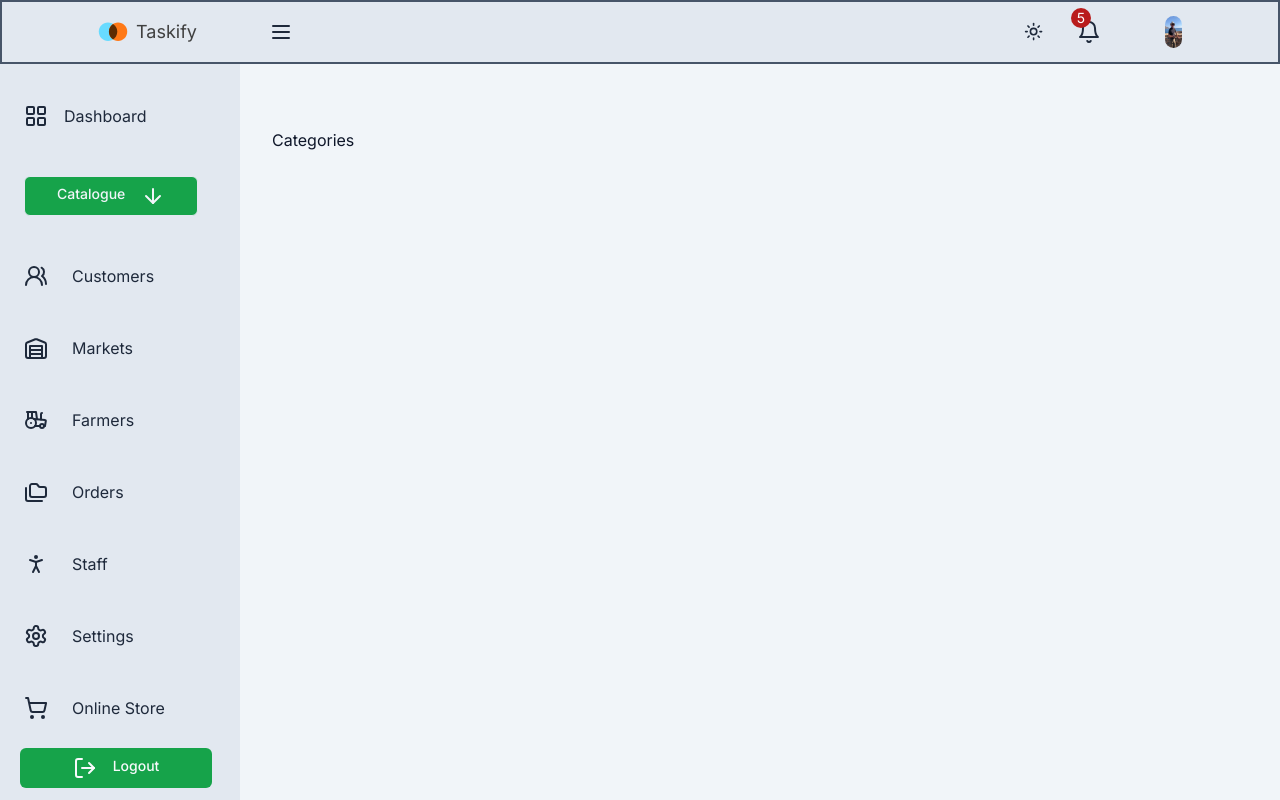
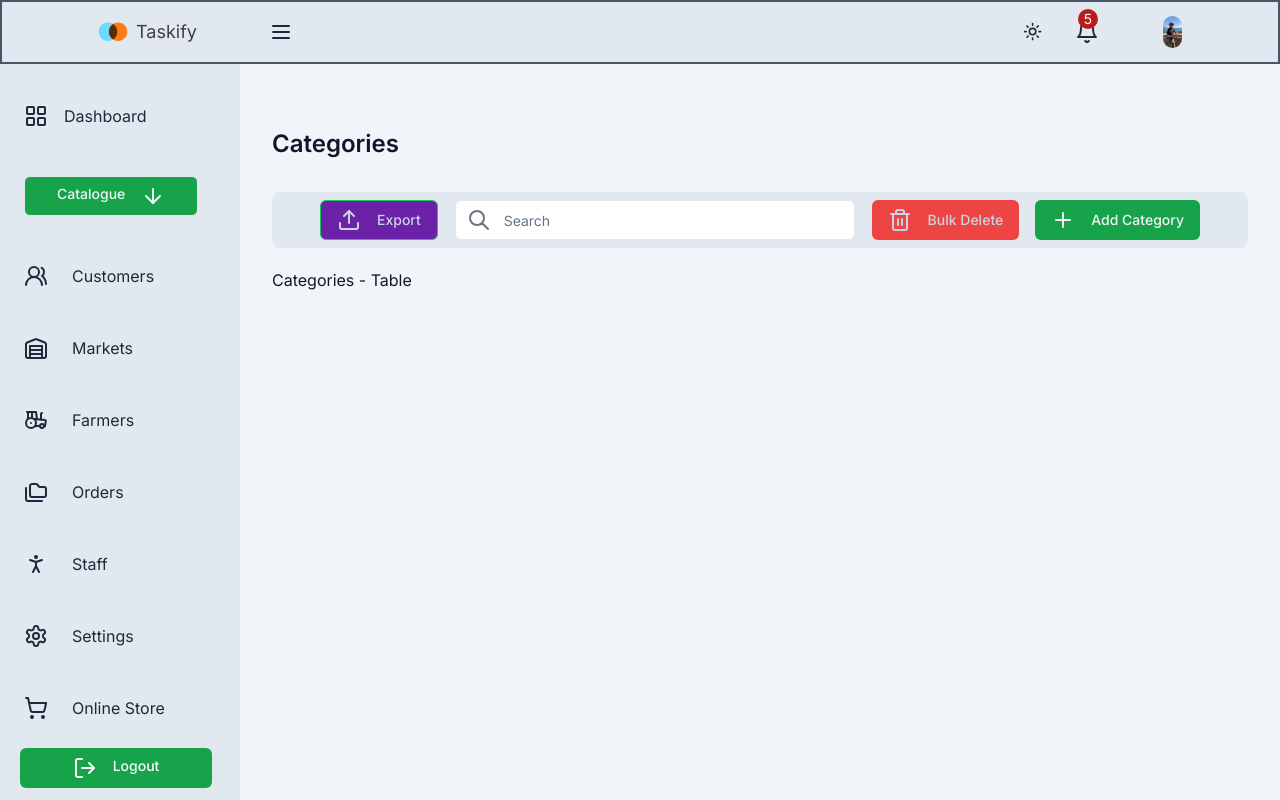
Before and after one commit to NeilRow56/jb_ecomm, a Next.js app: page /dashboard/categories in a window 1280 px wide. Built offline with nearby package versions, Linux system fonts and the light colour scheme.

Commit message:
Added PageHeader with search component

```diff
--- a/package.json
+++ b/package.json
@@ -10,6 +10,7 @@
   },
   "dependencies": {
     "@faker-js/faker": "^8.3.1",
+    "@hookform/resolvers": "^3.3.4",
     "@radix-ui/react-dialog": "^1.0.5",
     "@radix-ui/react-dropdown-menu": "^2.0.6",
     "@radix-ui/react-icons": "^1.3.0",
@@ -29,9 +30,11 @@
     "react": "^18.3.0-canary-493f72b0a-20230727",
     "react-chartjs-2": "^5.2.0",
     "react-dom": "^18.3.0-canary-8039e6d0b-20231026",
+    "react-hook-form": "^7.49.3",
     "react-icons": "^4.12.0",
     "tailwind-merge": "^2.2.0",
-    "tailwindcss-animate": "^1.0.7"
+    "tailwindcss-animate": "^1.0.7",
+    "zod": "^3.22.4"
   },
   "devDependencies": {
     "@types/node": "^20",
--- a/src/app/(back-office)/_components/Navbar.tsx
+++ b/src/app/(back-office)/_components/Navbar.tsx
@@ -18,7 +18,7 @@ type Props = {}
 
 const Navbar = (props: Props) => {
   return (
-    <div className=" fixed top-0 flex  h-16 w-full items-center justify-between  overflow-hidden border-2 border-slate-600 bg-slate-200 px-24 py-4 text-slate-50 dark:bg-slate-800">
+    <div className=" fixed top-0  flex h-16 w-full items-center  justify-between overflow-hidden border-2 border-slate-600 bg-slate-200 py-4 text-slate-50 md:px-12 lg:px-24 dark:bg-slate-800">
       <div className="flex">
         <Logo />
       </div>
@@ -35,7 +35,7 @@ const Navbar = (props: Props) => {
             <div className="flex items-center">
               <Bell className="text-slate-800 dark:text-lime-500" />
 
-              <span className="absolute right-[187px] top-[6px] flex h-5 w-5 items-center justify-center rounded-full bg-red-700 text-sm text-white">
+              <span className="absolute right-[180px] top-[7px] flex h-5 w-5 items-center justify-center rounded-full bg-red-700 text-sm text-white">
                 5
               </span>
             </div>
@@ -135,7 +135,7 @@ const Navbar = (props: Props) => {
               src="/profile.jpg"
               width={200}
               height={200}
-              className="h-8 w-8 rounded-full"
+              className="h-8 w-12 rounded-full"
               alt="profile picture"
             />
           </DropdownMenuTrigger>
--- a/src/app/(back-office)/_components/Sidebar.tsx
+++ b/src/app/(back-office)/_components/Sidebar.tsx
@@ -10,15 +10,13 @@ import {
   PersonStanding,
   Settings,
   ShoppingCart,
-  Slack,
   Tractor,
-  User2,
   Users2,
   Warehouse,
 } from 'lucide-react'
 import Link from 'next/link'
 import { usePathname, useRouter } from 'next/navigation'
-import React from 'react'
+import React, { useState } from 'react'
 import { DropdownMenuCat } from '../dashboard/(catalogue)/_components/DropdownCat'
 
 const routes = [
@@ -63,8 +61,9 @@ type Props = {}
 
 const Sidebar = (props: Props) => {
   const pathName = usePathname()
+
   return (
-    <div className=" fixed left-0 min-h-screen w-60 space-y-6 bg-slate-200  pt-24 text-slate-800  dark:bg-slate-700 dark:text-slate-100">
+    <div className=" fixed left-0 hidden min-h-screen w-60 space-y-6 bg-slate-200 pt-24  text-slate-800 lg:block  dark:bg-slate-700 dark:text-slate-100">
       <div className="flex flex-col space-y-8">
         <Link
           href="/dashboard"
--- /dev/null
+++ b/src/app/(back-office)/_components/shared/PageHeader.tsx
@@ -0,0 +1,56 @@
+import Heading from '@/components/Heading'
+import { Button } from '@/components/ui/button'
+import { Pencil, Plus, Trash2, Upload } from 'lucide-react'
+import Link from 'next/link'
+import React from 'react'
+import SearchBar from './Search'
+
+type PageHeaderProps = {
+  title: string
+  linkTitle: string
+  href: string
+}
+
+const PageHeader = ({ title, linkTitle, href }: PageHeaderProps) => {
+  return (
+    <div className=" flex w-full flex-col ">
+      <div className="mb-8">
+        <Heading title={title} />
+      </div>
+      <div className="container flex items-center justify-between rounded-lg bg-slate-200 px-12 py-2 dark:bg-slate-800">
+        <Button className="border border-green-500 bg-purple-800 text-slate-300">
+          <span className="flex items-center gap-4 ">
+            <Upload />
+            Export
+          </span>
+        </Button>
+        <SearchBar />
+        <div className="flex gap-4">
+          {/* <Button variant="default" className="text-slate-900">
+            <span className="flex items-center gap-4 ">
+              <Pencil className="h-4 w-4 text-slate-400" />
+              Bulk Action
+            </span>
+          </Button> */}
+          <Button variant="destructive" className="text-slate-300">
+            <span className="flex items-center gap-4 ">
+              <Trash2 />
+              Bulk Delete
+            </span>
+          </Button>
+          <Button
+            asChild
+            className="bg-green-600 text-slate-100 hover:bg-green-600/75"
+          >
+            <span className="flex gap-4">
+              <Plus />
+              <Link href={href}>{linkTitle}</Link>
+            </span>
+          </Button>
+        </div>
+      </div>
+    </div>
+  )
+}
+
+export default PageHeader
--- /dev/null
+++ b/src/app/(back-office)/_components/shared/Search.tsx
@@ -0,0 +1,23 @@
+import { Input } from '@/components/ui/input'
+
+export default function SearchBar() {
+  return (
+    <div className="relative w-[400px]">
+      <svg
+        xmlns="http://www.w3.org/2000/svg"
+        className="absolute bottom-0 left-3 top-0 my-auto h-6 w-6 text-gray-500"
+        fill="none"
+        viewBox="0 0 24 24"
+        stroke="currentColor"
+      >
+        <path
+          strokeLinecap="round"
+          strokeLinejoin="round"
+          strokeWidth={2}
+          d="M21 21l-6-6m2-5a7 7 0 11-14 0 7 7 0 0114 0z"
+        />
+      </svg>
+      <Input type="text" placeholder="Search" className="pl-12 pr-4" />
+    </div>
+  )
+}
--- /dev/null
+++ b/src/app/(back-office)/dashboard/(catalogue)/categories/new/page.tsx
@@ -0,0 +1,11 @@
+type Props = {}
+
+const NewCatageoryPage = (props: Props) => {
+  return (
+    <div>
+      <h2 className="p-24 text-slate-900 dark:text-slate-100">New Catageory</h2>
+    </div>
+  )
+}
+
+export default NewCatageoryPage
--- a/src/app/(back-office)/dashboard/(catalogue)/categories/page.tsx
+++ b/src/app/(back-office)/dashboard/(catalogue)/categories/page.tsx
@@ -1,7 +1,23 @@
+import PageHeader from '@/app/(back-office)/_components/shared/PageHeader'
+import SearchBar from '@/app/(back-office)/_components/shared/Search'
+
 export default function Categories() {
   return (
-    <div className="pt-24 dark:text-slate-100">
-      <h2 className="text-slate-900 dark:text-slate-100">Categories</h2>
+    <div className="space-y-5 pt-24 text-slate-900 dark:text-slate-300">
+      {/* Header */}
+      <PageHeader
+        title="Categories"
+        linkTitle="Add Category"
+        href="/dashboard/categories/new"
+      />
+      {/* Table   Actions    */}
+
+      {/* Export || Search || Bulk Delete */}
+      {/* <div className="container mt-8 flex justify-between rounded-lg bg-slate-200 px-12 py-2 dark:bg-slate-800 ">
+        <SearchBar />
+      </div> */}
+
+      <h2 className="">Categories - Table</h2>
     </div>
   )
 }
--- /dev/null
+++ b/src/app/(back-office)/dashboard/(catalogue)/categories/update/[Id]/page.tsx
@@ -0,0 +1,13 @@
+type Props = {}
+
+const UpdateCategoryPage = (props: Props) => {
+  return (
+    <div>
+      <h2 className="p-24 text-slate-900 dark:text-slate-100">
+        Update Category
+      </h2>
+    </div>
+  )
+}
+
+export default UpdateCategoryPage
--- a/src/components/Heading.tsx
+++ b/src/components/Heading.tsx
@@ -4,7 +4,7 @@ type HeadingProps = {
 
 const Heading = ({ title }: HeadingProps) => {
   return (
-    <h2 className=" text-2xl font-semibold text-slate-800 dark:text-slate-50">
+    <h2 className=" text-2xl font-semibold text-slate-900 dark:text-slate-200">
       {title}
     </h2>
   )
```
Also changed, not shown: src/app/(back-office)/dashboard/(catalogue)/_components/DropdownCat.tsx (+3 -22 lines), src/components/ui/form.tsx (added, +176 -0 lines), 1 other file (tests, documents, lock files or other folders).
